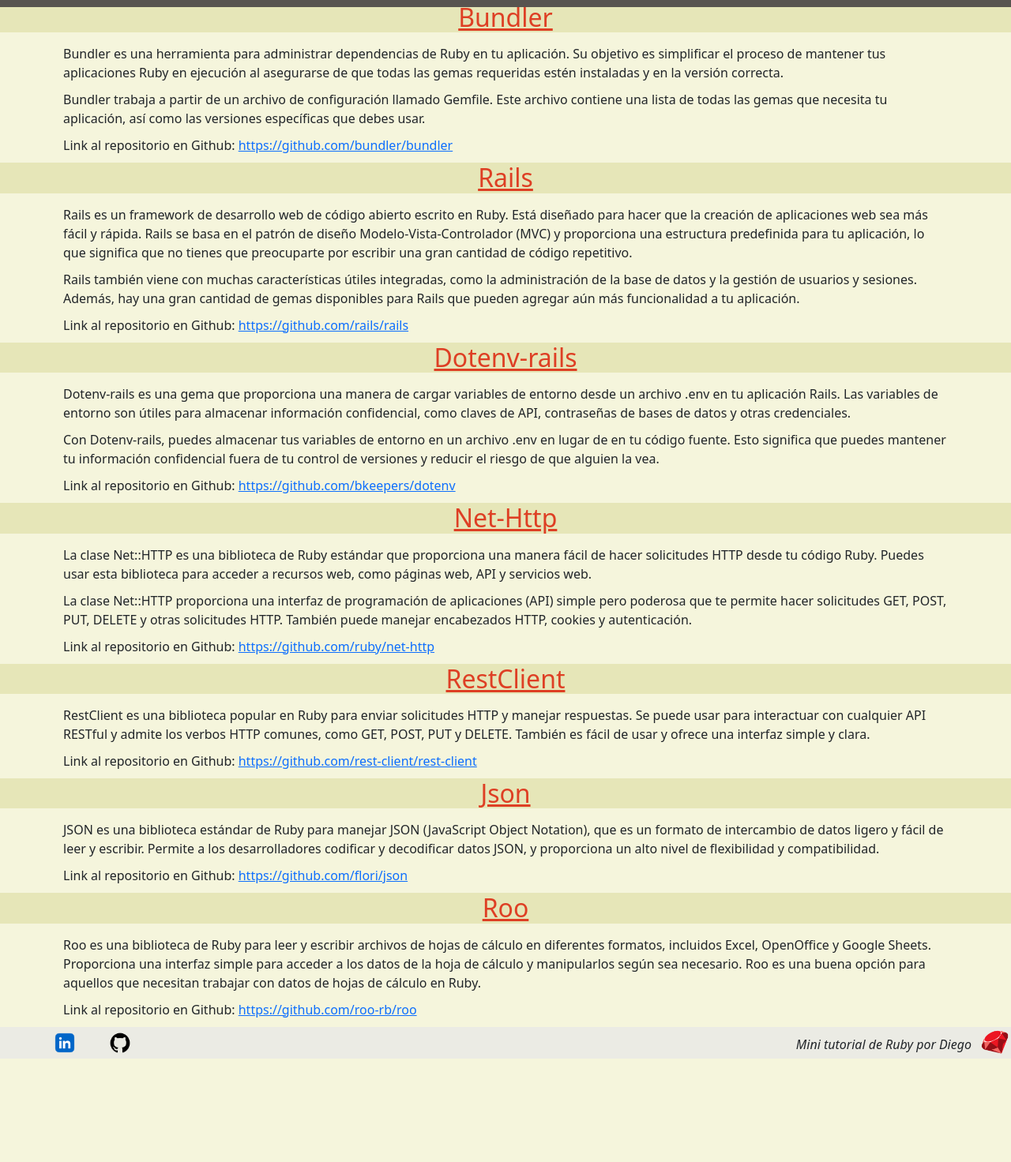
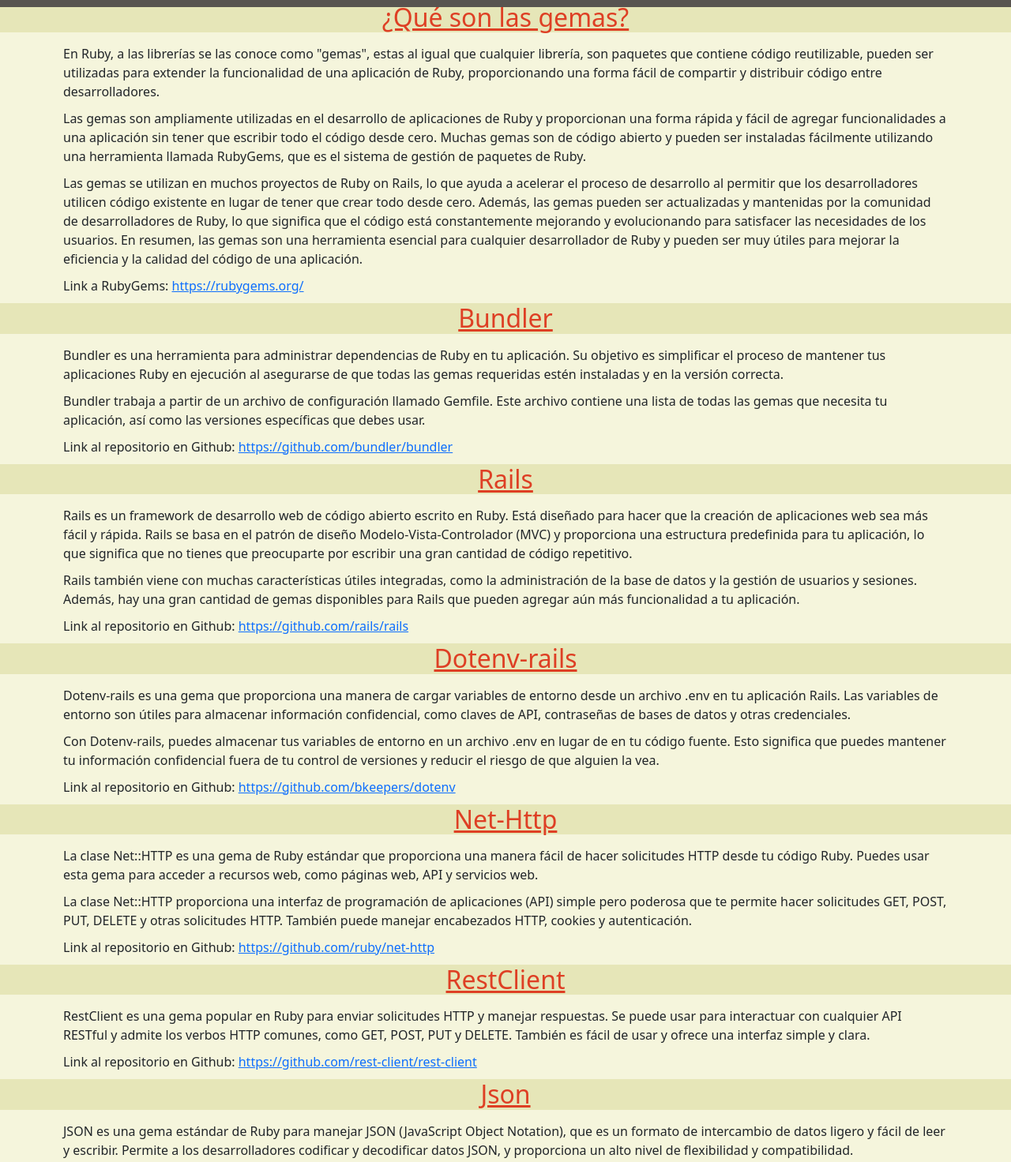
Before and after one commit to D1360S1/webdev-project-coderhouse, a plain HTML site: page pages/gems.html in a window 1280 px wide. Shown: the part 47-1519 px from the top of the page at 79% size. Before the commit the page ends 1388 px from the top, so only its background shows below. Drawn offline with nearby package versions, Linux system fonts and the light colour scheme.

Commit message:
Fixes menores

```diff
--- a/pages/gems.html
+++ b/pages/gems.html
@@ -27,51 +27,58 @@
     </header>
 
     <main>
-        <section class="main-section">
-            <div class="_container">
+        <section class="_container">
+            <div>
+                <h2>¿Qué son las gemas?</h2>
+                <p>En Ruby, a las librerías se las conoce como "gemas", estas al igual que cualquier librería, son paquetes que contiene código reutilizable, pueden ser utilizadas para extender la funcionalidad de una aplicación de Ruby, proporcionando una forma fácil de compartir y distribuir código entre desarrolladores.</p>
+                <p>Las gemas son ampliamente utilizadas en el desarrollo de aplicaciones de Ruby y proporcionan una forma rápida y fácil de agregar funcionalidades a una aplicación sin tener que escribir todo el código desde cero. Muchas gemas son de código abierto y pueden ser instaladas fácilmente utilizando una herramienta llamada RubyGems, que es el sistema de gestión de paquetes de Ruby.</p>
+                <p>Las gemas se utilizan en muchos proyectos de Ruby on Rails, lo que ayuda a acelerar el proceso de desarrollo al permitir que los desarrolladores utilicen código existente en lugar de tener que crear todo desde cero. Además, las gemas pueden ser actualizadas y mantenidas por la comunidad de desarrolladores de Ruby, lo que significa que el código está constantemente mejorando y evolucionando para satisfacer las necesidades de los usuarios. En resumen, las gemas son una herramienta esencial para cualquier desarrollador de Ruby y pueden ser muy útiles para mejorar la eficiencia y la calidad del código de una aplicación.</p>
+                <p>Link a RubyGems: <a href="https://rubygems.org/" target="_blank">https://rubygems.org/</a></p>
+            </div>
+
+            <div>
                 <h2>Bundler</h2>
                 <p>Bundler es una herramienta para administrar dependencias de Ruby en tu aplicación. Su objetivo es simplificar el proceso de mantener tus aplicaciones Ruby en ejecución al asegurarse de que todas las gemas requeridas estén instaladas y en la versión correcta.</p>
                 <p>Bundler trabaja a partir de un archivo de configuración llamado Gemfile. Este archivo contiene una lista de todas las gemas que necesita tu aplicación, así como las versiones específicas que debes usar.</p>
                 <p>Link al repositorio en Github: <a href="https://github.com/bundler/bundler" target="_blank">https://github.com/bundler/bundler</a></p>
             </div>
 
-
-            <div class="_container">
+            <div>
                 <h2>Rails</h2>
                 <p>Rails es un framework de desarrollo web de código abierto escrito en Ruby. Está diseñado para hacer que la creación de aplicaciones web sea más fácil y rápida. Rails se basa en el patrón de diseño Modelo-Vista-Controlador (MVC) y proporciona una estructura predefinida para tu aplicación, lo que significa que no tienes que preocuparte por escribir una gran cantidad de código repetitivo.</p>
                 <p>Rails también viene con muchas características útiles integradas, como la administración de la base de datos y la gestión de usuarios y sesiones. Además, hay una gran cantidad de gemas disponibles para Rails que pueden agregar aún más funcionalidad a tu aplicación.</p>
                 <p>Link al repositorio en Github: <a href="https://github.com/rails/rails" target="_blank">https://github.com/rails/rails</a></p>
             </div>
 
-            <div class="_container">
+            <div>
                 <h2>Dotenv-rails</h2>
                 <p>Dotenv-rails es una gema que proporciona una manera de cargar variables de entorno desde un archivo .env en tu aplicación Rails. Las variables de entorno son útiles para almacenar información confidencial, como claves de API, contraseñas de bases de datos y otras credenciales.</p>
                 <p>Con Dotenv-rails, puedes almacenar tus variables de entorno en un archivo .env en lugar de en tu código fuente. Esto significa que puedes mantener tu información confidencial fuera de tu control de versiones y reducir el riesgo de que alguien la vea.</p>
                 <p>Link al repositorio en Github: <a href="https://github.com/bkeepers/dotenv" target="_blank">https://github.com/bkeepers/dotenv</a></p>
             </div>
 
-            <div class="_container">
+            <div>
                 <h2>Net-Http</h2>
-                <p>La clase Net::HTTP es una biblioteca de Ruby estándar que proporciona una manera fácil de hacer solicitudes HTTP desde tu código Ruby. Puedes usar esta biblioteca para acceder a recursos web, como páginas web, API y servicios web.</p>
+                <p>La clase Net::HTTP es una gema de Ruby estándar que proporciona una manera fácil de hacer solicitudes HTTP desde tu código Ruby. Puedes usar esta gema para acceder a recursos web, como páginas web, API y servicios web.</p>
                 <p>La clase Net::HTTP proporciona una interfaz de programación de aplicaciones (API) simple pero poderosa que te permite hacer solicitudes GET, POST, PUT, DELETE y otras solicitudes HTTP. También puede manejar encabezados HTTP, cookies y autenticación.</p>
                 <p>Link al repositorio en Github: <a href="https://github.com/ruby/net-http" target="_blank">https://github.com/ruby/net-http</a></p>
             </div>
 
-            <div class="_container">
+            <div>
                 <h2>RestClient</h2>
-                <p>RestClient es una biblioteca popular en Ruby para enviar solicitudes HTTP y manejar respuestas. Se puede usar para interactuar con cualquier API RESTful y admite los verbos HTTP comunes, como GET, POST, PUT y DELETE. También es fácil de usar y ofrece una interfaz simple y clara.</p>
+                <p>RestClient es una gema popular en Ruby para enviar solicitudes HTTP y manejar respuestas. Se puede usar para interactuar con cualquier API RESTful y admite los verbos HTTP comunes, como GET, POST, PUT y DELETE. También es fácil de usar y ofrece una interfaz simple y clara.</p>
                 <p>Link al repositorio en Github: <a href="https://github.com/rest-client/rest-client" target="_blank">https://github.com/rest-client/rest-client</a></p>
             </div>
 
-            <div class="_container">
+            <div>
                 <h2>Json</h2>
-                <p>JSON es una biblioteca estándar de Ruby para manejar JSON (JavaScript Object Notation), que es un formato de intercambio de datos ligero y fácil de leer y escribir. Permite a los desarrolladores codificar y decodificar datos JSON, y proporciona un alto nivel de flexibilidad y compatibilidad.</p>
+                <p>JSON es una gema estándar de Ruby para manejar JSON (JavaScript Object Notation), que es un formato de intercambio de datos ligero y fácil de leer y escribir. Permite a los desarrolladores codificar y decodificar datos JSON, y proporciona un alto nivel de flexibilidad y compatibilidad.</p>
                 <p>Link al repositorio en Github: <a href="https://github.com/flori/json" target="_blank">https://github.com/flori/json</a></p>
             </div>
 
-            <div class="_container">
+            <div>
                 <h2>Roo</h2>
-                <p>Roo es una biblioteca de Ruby para leer y escribir archivos de hojas de cálculo en diferentes formatos, incluidos Excel, OpenOffice y Google Sheets. Proporciona una interfaz simple para acceder a los datos de la hoja de cálculo y manipularlos según sea necesario. Roo es una buena opción para aquellos que necesitan trabajar con datos de hojas de cálculo en Ruby.</p>
+                <p>Roo es una gema de Ruby para leer y escribir archivos de hojas de cálculo en diferentes formatos, incluidos Excel, OpenOffice y Google Sheets. Proporciona una interfaz simple para acceder a los datos de la hoja de cálculo y manipularlos según sea necesario. Roo es una buena opción para aquellos que necesitan trabajar con datos de hojas de cálculo en Ruby.</p>
                 <p>Link al repositorio en Github: <a href="https://github.com/roo-rb/roo" target="_blank">https://github.com/roo-rb/roo</a></p>
             </div>
         </section>
```
Also changed, not shown: index.html (+1 -1 lines), pages/contact.html (+1 -1 lines), pages/rails.html (+1 -1 lines).
